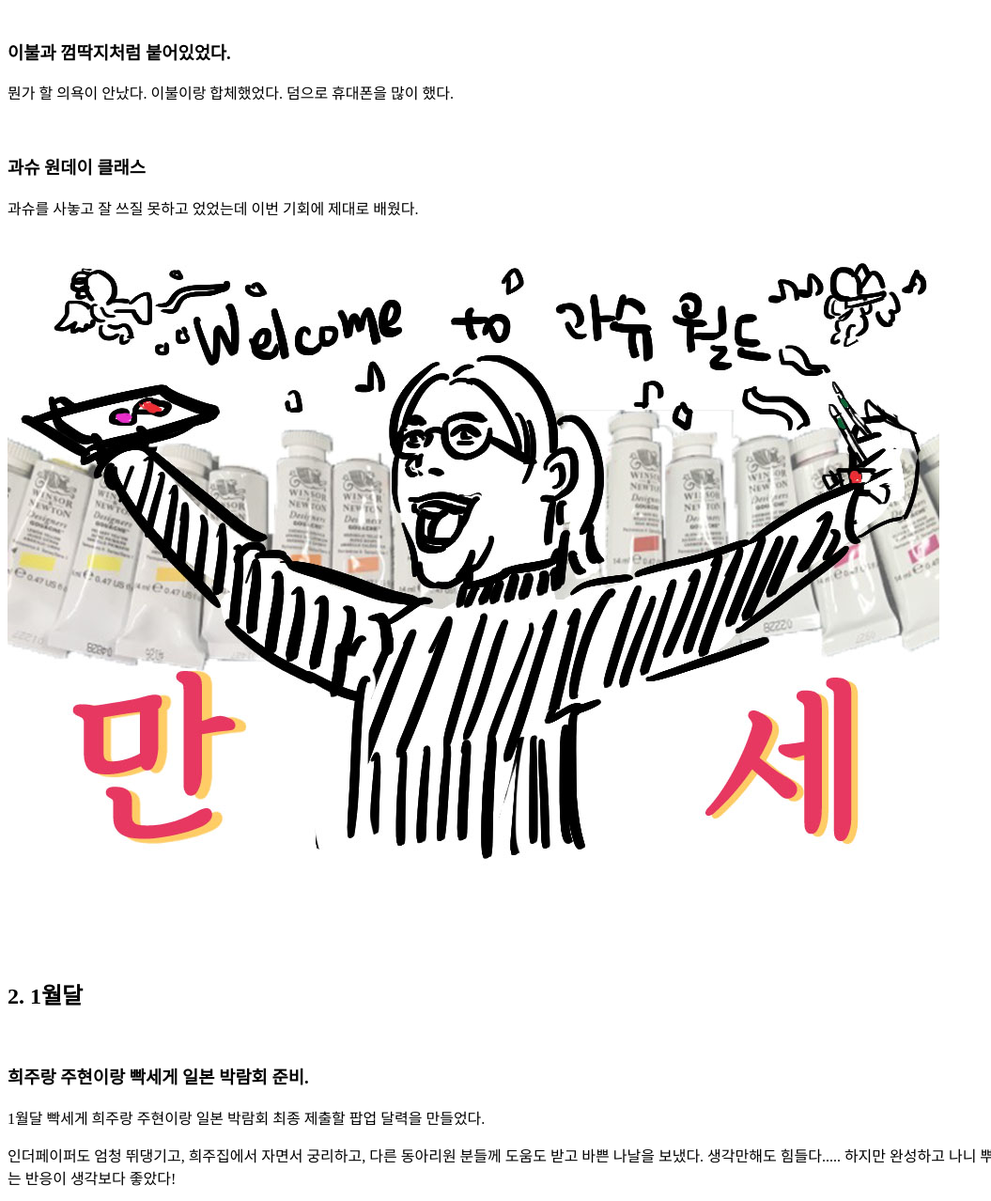
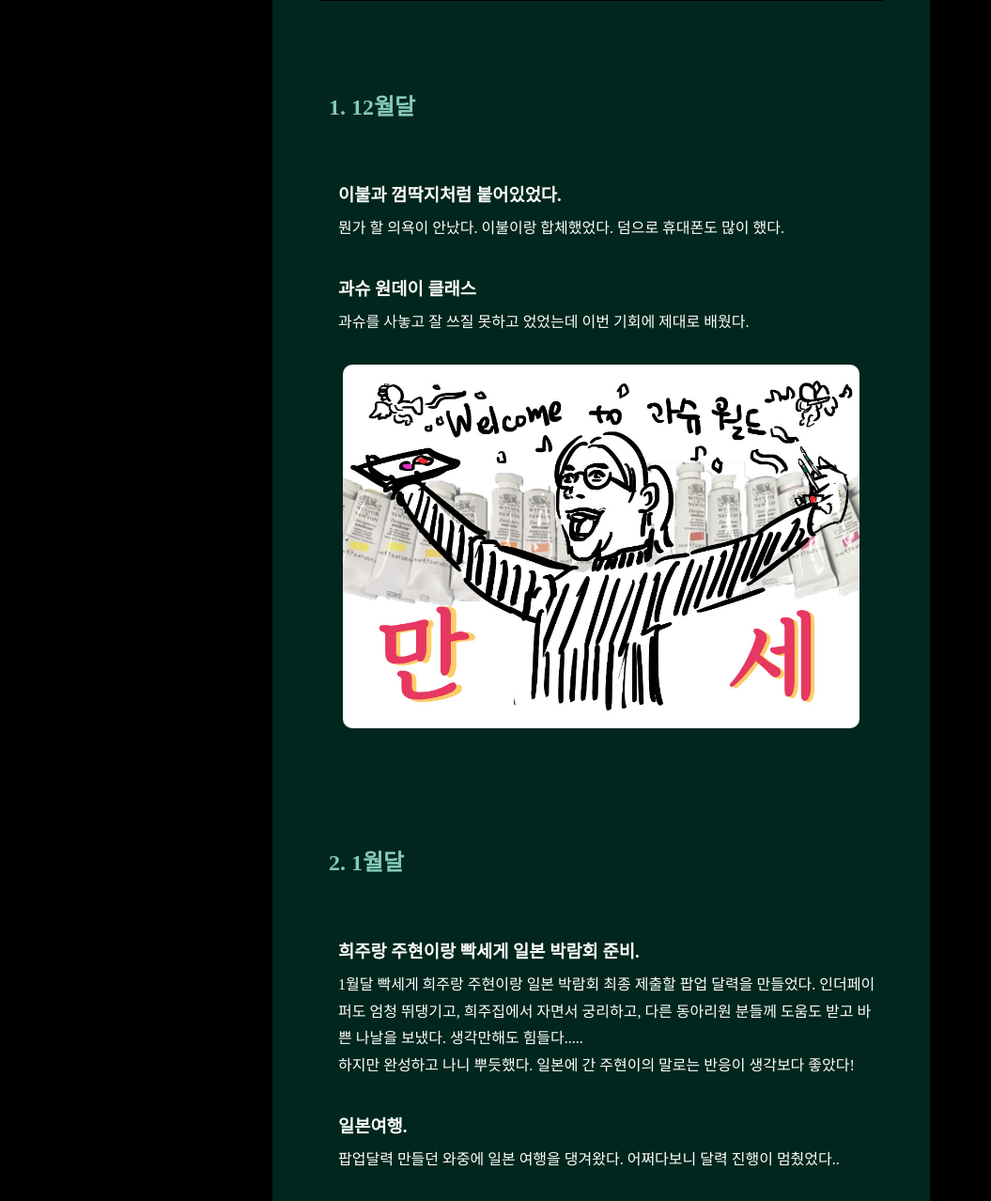
Before and after one commit to jw-yoon/jw_dp1-firstproject, a plain HTML site: page index.html in a window 1280 px wide. Shown: the part 140-1418 px from the top of the page at 94% size, without its empty margins (0-1055 px from the left). Drawn offline with Linux system fonts and the light colour scheme; a web font is replaced by a local one.

Commit message:
Add files via upload

```diff
--- a/index.html
+++ b/index.html
@@ -1,30 +1,59 @@
 
 <!doctype html>
 <html>
-<title>정운쓰방학간단정리</title>
+<head>
+<meta charset="utf-8">
+	<title>정운쓰방학간단정리</title>
+	<link href="https://fonts.googleapis.com/css?family=Do+Hyeon|Gugi|Noto+Serif+KR|Sunflower:300" rel="stylesheet">
+	<style>
+	html{font-family: 'Noto Serif KR', serif;}
+	body, h1, h2, h3, p{margin: 0; padding: 0;}
+	body{background: black;}
+	.wrap{color: white; width:600px; margin: auto; padding: 50px; background: #00261d; }
+		img{ width: 550px; display: block; margin: auto;
+			margin-top: 30px; margin-bottom: 30px;
+			border-radius: 10px;}
+
+h1{font-family: 'Song Myung', serif; font-weight: 800;
+	margin: auto; padding-top: 30px; padding-bottom: 15px; color: #bcd6d0; background: black; text-align: center;}
+	h2 h3 p{font-weight: 100;}
+h2{padding-top: 25px; padding-bottom: 20px; margin: 10px;
+ color: #84c9b9;}
+h3{padding-top: 5px; padding-bottom: 10px; margin-left: 20px;}
+p{line-height: 1.8; margin-left: 20px;}
+
+	footer{text-align: right;}
+
+
+</style>
+</head>
+
 <body>
-<h1>방학은 길지만 짧아서 더 슬픈거시여</h1>
+	<div class="wrap">
+	<h1>방학은 길지만 짧아서 더 슬픈거시여</h1>
+<p> &nbsp; </p>
+<p> &nbsp; </p>
 <h2> 1. 12월달</h2>
 <p> &nbsp; </p>
 <h3> 이불과 껌딱지처럼 붙어있었다.</h3>
-<p>뭔가 할 의욕이 안났다. 이불이랑 합체했었다. 덤으로 휴대폰을 많이 했다.
+<p>뭔가 할 의욕이 안났다. 이불이랑 합체했었다. 덤으로 휴대폰도 많이 했다.
 <p> &nbsp; </p>
 <h3>과슈 원데이 클래스</h3>
 <p>과슈를 사놓고 잘 쓰질 못하고 었었는데 이번 기회에 제대로 배웠다.</p>
-<img src=" ./guashu.jpg">
+<img src= guashu.jpg class="line w400">
 <p> &nbsp; </p>
 <p> &nbsp; </p>
 <h2> 2. 1월달</h2>
 <p> &nbsp; </p>
 <h3> 희주랑 주현이랑 빡세게 일본 박람회 준비.</h3>
-<p> 1월달 빡세게 희주랑 주현이랑 일본 박람회 최종 제출할 팝업 달력을 만들었다. </p>
-<p>인더페이퍼도 엄청 뛰댕기고, 희주집에서 자면서 궁리하고, 다른 동아리원 분들께 도움도 받고 바쁜 나날을 보냈다. 생각만해도 힘들다.....
-하지만 완성하고 나니 뿌듯했다. 일본에 간 주현이의 말로는 반응이 생각보다 좋았다!</p>
+<p> 1월달 빡세게 희주랑 주현이랑 일본 박람회 최종 제출할 팝업 달력을 만들었다. 인더페이퍼도 엄청 뛰댕기고, 희주집에서 자면서 궁리하고, 다른 동아리원 분들께 도움도 받고 바쁜 나날을 보냈다. 생각만해도 힘들다..... </p>
+<p>하지만 완성하고 나니 뿌듯했다. 일본에 간 주현이의 말로는 반응이 생각보다 좋았다!</p>
 <p> &nbsp; </p>
 <h3> 일본여행.</h3>
 <p> 팝업달력 만들던 와중에 일본 여행을 댕겨왔다. 어쩌다보니 달력 진행이 멈췄었다..</p>
 <img src=" ./gomen.gif">
-<p> 하지만 원하는 바를 다 이룬 그런 여행이였다. 일단 덕질을 실컷 했고, 사고싶은 것도 샀고, 보려고 했던 전시도 전부 봤기 때문에 너무 행복한 여행이었다. 여름에 알폰스 무하전을 한다는데 또 오고 싶은 마음이 크다.</p>
+<p> 하지만 원하는 바를 다 이룬 그런 여행이였다. 일단 덕질을 실컷 했고, 사고싶은 것도 샀고, 보려고 했던 전시도 전부 봤기 때문에 너무 행복한 여행이었다.</p>
+<p> 여름에 알폰스 무하전을 한다는데 또 오고 싶은 마음이 크다.</p>
 <p> &nbsp; </p>
 <p> &nbsp; </p>
 <h2>3. 2월달</h2>
@@ -33,5 +62,14 @@
 <p>또 다시 이불 껌딱지가 되었다. 이러면 안되는데... 안되는데.. 를 계속 되뇌이면서 늦게 자고 늦게 일어나는 생활을 반복했다. 해떠있을 때 활동하는 시간이 짧아지다 보니 하루가 굉장히 짧게 느껴졌다.</p>
 <p> &nbsp; </p>
 <h3>유화 배우기</h3>
-<p>작년부터 기회가 되면 유화 클래스에 다니고 있다. 과슈 일일 클래스 해주신 선생님이랑 같은 선생님. 유화수업은 이번이 두번째. 예전에 배운 내용 상기시키면서 차근차근 다시, 더 배웠다. 유화로 작업할 수 있는 공간이 나한테도 있었으면 좋겠다.</p>
+<p>작년부터 기회가 되면 유화 클래스에 다니고 있다. 과슈 일일 클래스 해주신 선생님이랑 같은 선생님. 유화수업은 이번이 두번째. 예전에 배운 내용 상기시키면서 차근차근 다시, 더 배웠다. 나도 유화로 작업할 수 있는 공간이 나한테도 있었으면 좋겠다.</p>
 </body>
+
+<footer>
+	<p> &nbsp; </p>
+	<p> &nbsp; </p>
+	<p> &nbsp; </p>
+
+	copyright 2019. Jeong-woon Yoon. all rights resovled.
+	<p> &nbsp; </p>
+</html>
```
